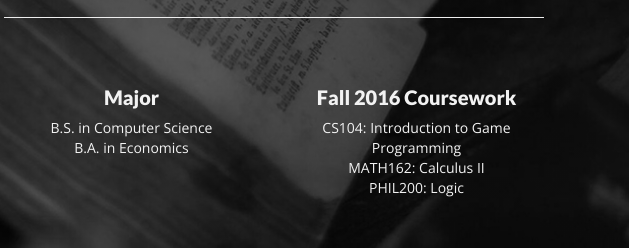
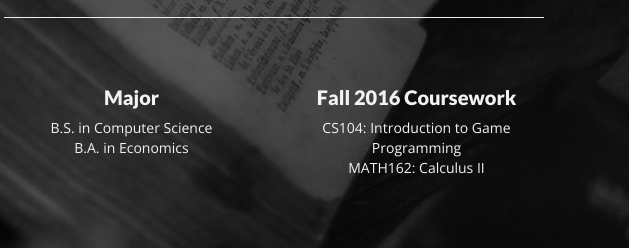
Before and after one commit to thucnhi2411/thucnhi2411.github.io, a plain HTML site: page index.html in a window 1280 px wide. Shown: the part 1682-1930 px from the top of the page, 651-1291 px from the left, 640 px wide, since content can reach past the window. Drawn offline with nearby package versions, Linux system fonts and the light colour scheme.

```diff
--- a/index.html
+++ b/index.html
@@ -200,8 +200,8 @@
                             <div class="caption">
                                 <h3 class="wow zoomIn">Fall 2016 Coursework</h3>
                                 <p class = "wow slideInUp">CS104: Introduction to Game Programming<br/>
-                                MATH162: Calculus II <br/>
-                                PHIL200: Logic</p>
+                                MATH162: Calculus II
+                                </p>
 
                             </div>
                         </div>
```
Also changed, not shown: 1 other file.
